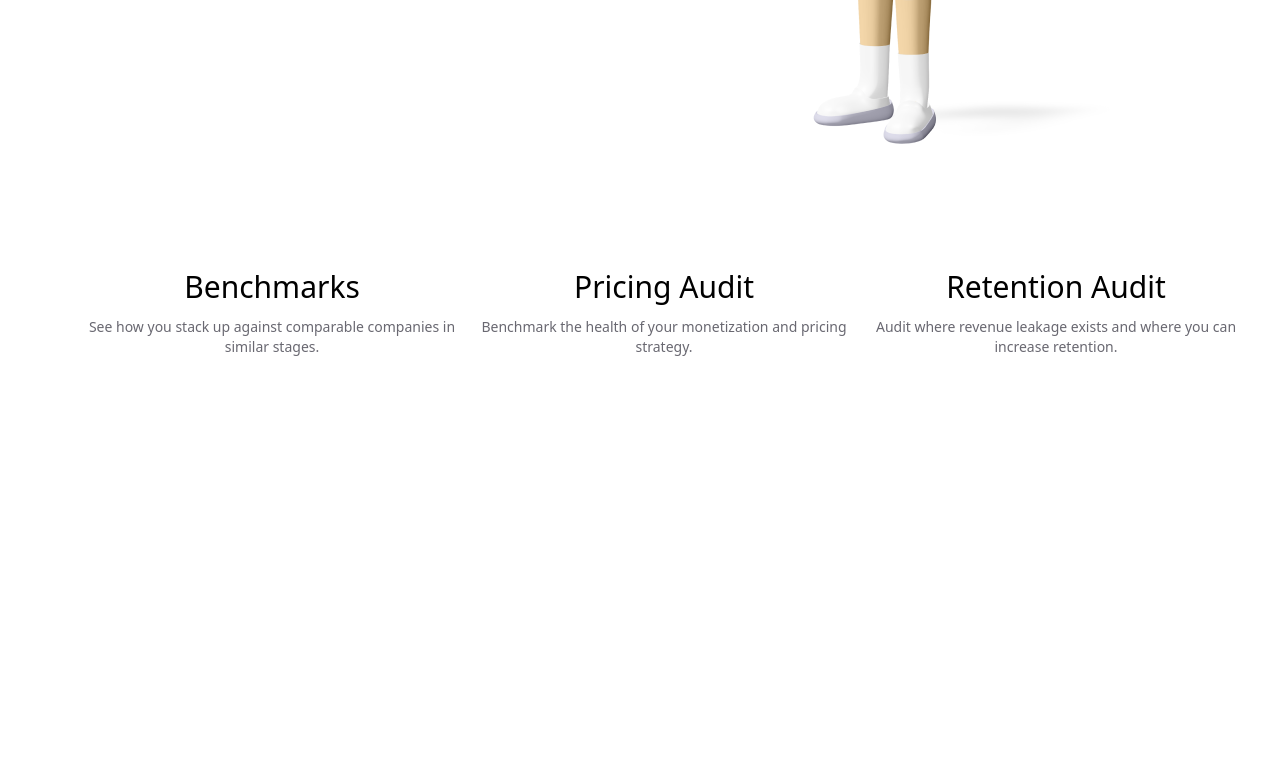
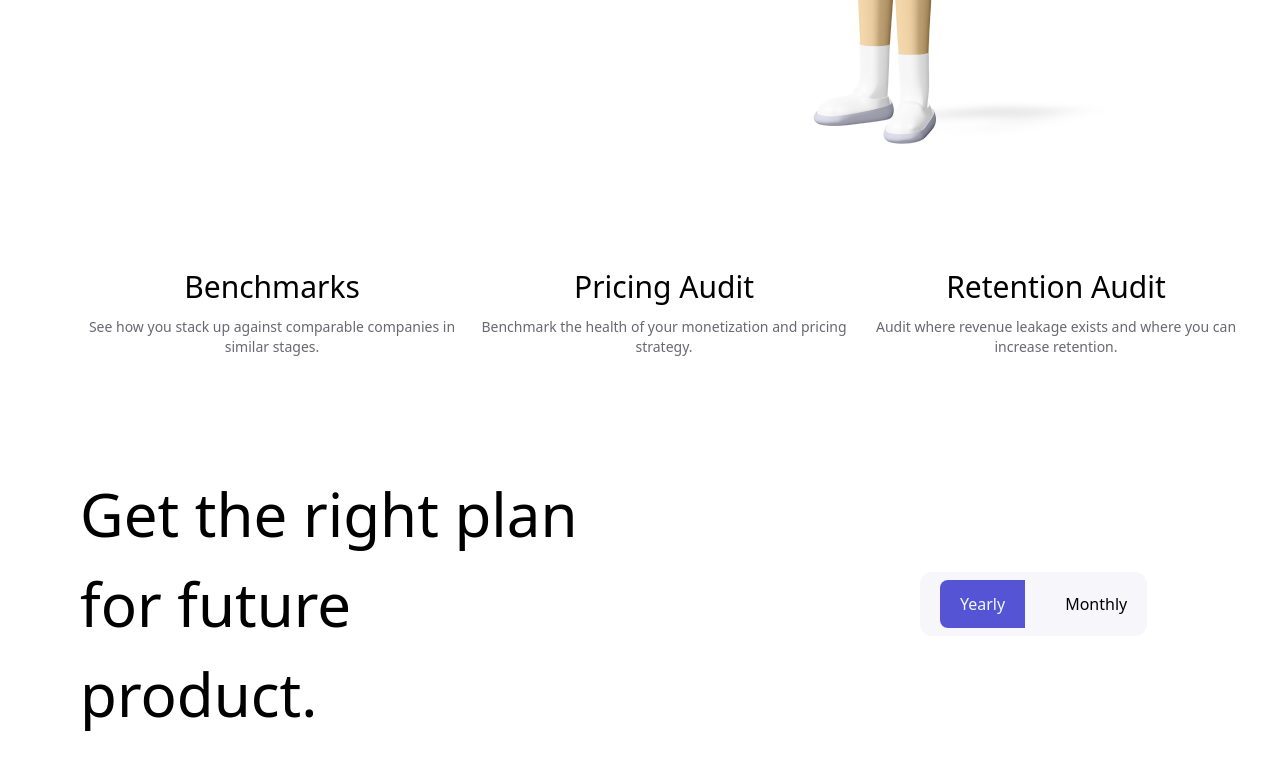
Before and after one commit to Abubakr-63/Homework-4, a website: page src/index.html in a window 1280 px wide. Shown: the part 1781-2550 px from the top of the page. Before the commit the page ends 2178 px from the top, so only its background shows below. Drawn offline with Linux system fonts and the light colour scheme.

Commit message:
style:add a new style

```diff
--- a/src/index.html
+++ b/src/index.html
@@ -69,6 +69,13 @@
             <p class="w-96 text-[#696871] text-sm">Audit where revenue leakage exists and where you can increase retention.</p>
         </div>
     </article>
+    </section><br><br><br>
+    <section class="flex items-center space-between gap-80 p-5">
+    <h1 class="text-[60px] font-medium w-130">Get the right plan for future product.</h1>
+    <div class="flex gap-10 items-center bg-[#F7F7FB] p-2 px-5 rounded-xl">
+        <p class="bg-[#5454D4] rounded-l-lg text-sky-50 p-3 px-5">Yearly</p>
+        <p>Monthly</p>
+    </div>
     </section>
    </main>
 </body>
```
Also changed, not shown: src/output.css.
